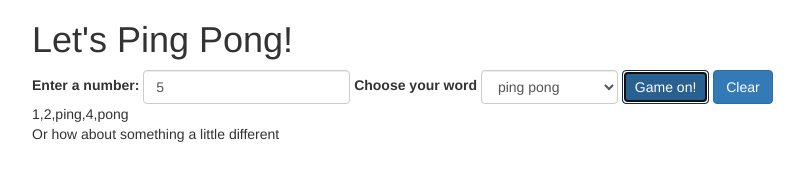
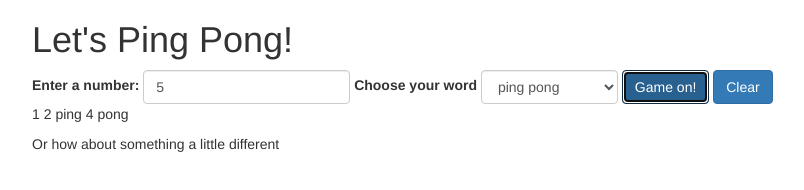
Before and after one commit to ewajm/pingpong, a plain HTML site: page index.html in a window 1280 px wide. Both pictures are taken after typing "5" into the empty fields and a click on the button "Game on!". Shown: the whole page, without its empty margins (38-842 px from the left). Drawn offline with Linux system fonts and the light colour scheme.

Commit message:
Make output more readable

```diff
--- a/index.html
+++ b/index.html
@@ -27,11 +27,11 @@
         <button id="clear" class="btn btn-primary">Clear</button>
       </form>
       <div id="result">
+        <p></p>
       </div>
       <div id="nethack">
         <p>Or how about something a little different</p>
       </div>
     </div>
-
   </body>
 </html>
--- a/js/scripts.js
+++ b/js/scripts.js
@@ -40,13 +40,16 @@ $(document).ready(function(){
     event.preventDefault();
     var topNum = parseInt($("input#numInput").val());
     var sillyWordIndex = parseInt($("select#sillyWord").val());
-    $("div#result").text(pingPong(topNum, sillyWordArray[sillyWordIndex]));
+    var outputArray = pingPong(topNum, sillyWordArray[sillyWordIndex]);
+    for(var i = 0; i < outputArray.length; i++){
+      $("div#result p").append(outputArray[i] + " ");
+    }
   });
 
   $("#clear").click(function(event){
     event.preventDefault();
     $("form#inputForm")[0].reset();
-    $("div#result").text('');
+    $("div#result p").text('');
   });
 
 });
```
